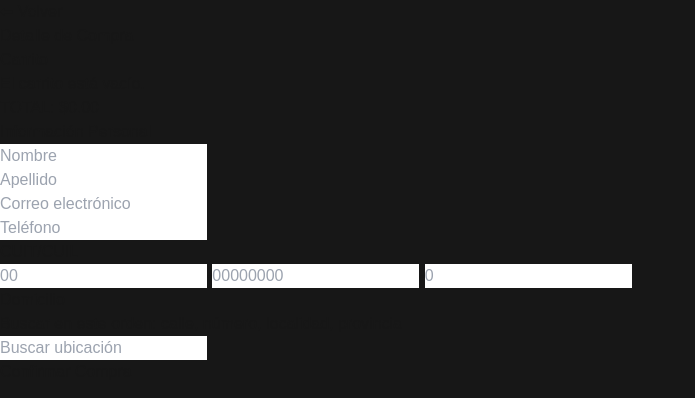
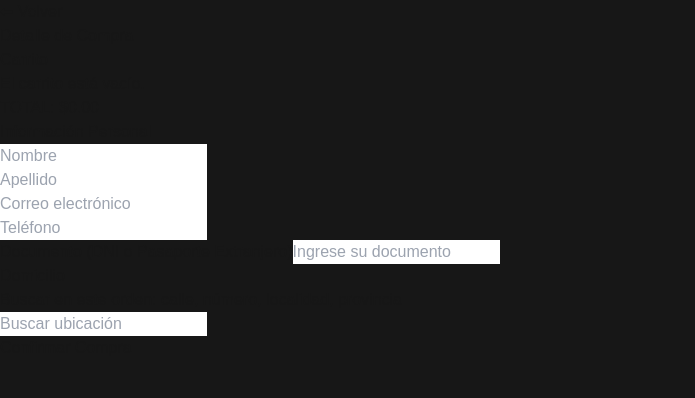
Before and after one commit to JoaquinMarmol/VillaLaAngostura, a Next.js app: page /detalle-compra in a window 1280 px wide. Shown: the top 398 px of the page, without its empty margins (0-695 px from the left). Built offline with nearby package versions, Linux system fonts and the light colour scheme.

Commit message:
form submit

```diff
--- a/src/app/detalle-compra/page.js
+++ b/src/app/detalle-compra/page.js
@@ -1,7 +1,7 @@
 "use client";
 import React, { useEffect, useState } from "react";
 import { useRouter } from "next/navigation";
-import UbicacionAutocompletado from "../components/ubicacion"; // Ajusta la ruta según tu estructura de archivos
+import UbicacionAutocompletado from "../components/ubicacion";
 
 const DetalleCompra = () => {
   const router = useRouter();
@@ -13,15 +13,15 @@ const DetalleCompra = () => {
     mail: "",
     telefono: "",
     direccion: "",
-    cuitPart1: "",
-    cuitPart2: "",
-    cuitPart3: "",
+    ciudad: "",
+    provincia: "",
+    postalCode: "",
+    documento: "",
   });
 
-  const [errors, setErrors] = useState({}); // Estado para almacenar errores de validación
-  const [loading, setLoading] = useState(false); // Estado para manejar el estado de carga
+  const [errors, setErrors] = useState({});
+  const [loading, setLoading] = useState(false);
 
-  // Recupera los datos del carrito y el total desde localStorage al montar el componente
   useEffect(() => {
     const storedCart = localStorage.getItem("cart");
     const storedTotal = localStorage.getItem("total");
@@ -30,51 +30,52 @@ const DetalleCompra = () => {
     if (storedTotal) setTotal(parseFloat(storedTotal));
   }, []);
 
-  // Maneja los cambios en los campos del formulario
   const handleInputChange = (e) => {
     const { name, value } = e.target;
 
-    // Permitir solo números en los campos de CUIT/CUIL
-    if (name === "cuitPart1" || name === "cuitPart2" || name === "cuitPart3") {
+    if (name === "documento") {
       if (!/^\d*$/.test(value)) {
-        return; // Evita actualizar el estado si el valor contiene caracteres no numéricos
+        return;
       }
     }
 
-    // Limpiar errores al cambiar el valor de un campo
     setErrors((prevErrors) => ({ ...prevErrors, [name]: "" }));
 
     setFormData((prev) => ({ ...prev, [name]: value }));
   };
 
-  // Maneja la selección de una ubicación desde el componente de autocompletado
   const handleUbicacionSelect = (ubicacion) => {
+    const addressParts = ubicacion.place_name.split(", ");
+    const calleNumero = addressParts[0];
+    const ciudad = addressParts[1];
+    const provincia = addressParts[2];
+    const postalCode = addressParts[3]?.split(" ")[0] || "";
+
     setFormData((prev) => ({
       ...prev,
-      direccion: ubicacion.place_name,
+      direccion: calleNumero,
+      ciudad: ciudad,
+      provincia: provincia,
+      postalCode: postalCode,
     }));
-    // Limpiar error de dirección si existía
+
     setErrors((prevErrors) => ({ ...prevErrors, direccion: "" }));
   };
 
-  // Función para validar el formulario
   const validateForm = () => {
     let valid = true;
     let errors = {};
 
-    // Validación del nombre
     if (!formData.nombre.trim()) {
       errors.nombre = "El nombre es obligatorio.";
       valid = false;
     }
 
-    // Validación del apellido
     if (!formData.apellido.trim()) {
       errors.apellido = "El apellido es obligatorio.";
       valid = false;
     }
 
-    // Validación del correo electrónico
     if (!formData.mail.trim()) {
       errors.mail = "El correo electrónico es obligatorio.";
       valid = false;
@@ -83,27 +84,19 @@ const DetalleCompra = () => {
       valid = false;
     }
 
-    // Validación del teléfono
     if (!formData.telefono.trim()) {
       errors.telefono = "El teléfono es obligatorio.";
       valid = false;
     }
 
-    // Validación del CUIT/CUIL
-    const cuitCuil = `${formData.cuitPart1}${formData.cuitPart2}${formData.cuitPart3}`;
-    if (
-      !formData.cuitPart1.trim() ||
-      !formData.cuitPart2.trim() ||
-      !formData.cuitPart3.trim()
-    ) {
-      errors.cuitCuil = "El CUIT/CUIL es obligatorio.";
+    if (!formData.documento.trim()) {
+      errors.documento = "El documento es obligatorio.";
       valid = false;
-    } else if (!isValidCuit(cuitCuil)) {
-      errors.cuitCuil = "El CUIT/CUIL no es válido.";
+    } else if (!/^\d{1,10}$/.test(formData.documento)) {
+      errors.documento = "El documento debe ser un número de hasta 10 dígitos.";
       valid = false;
     }
 
-    // Validación de la dirección
     if (!formData.direccion.trim()) {
       errors.direccion = "La dirección es obligatoria.";
       valid = false;
@@ -113,57 +106,37 @@ const DetalleCompra = () => {
     return valid;
   };
 
-  // Función para validar CUIT/CUIL según el algoritmo estándar
-  const isValidCuit = (cuit) => {
-    cuit = cuit.replace(/[-]/g, "");
-    if (cuit.length !== 11 || !/^\d+$/.test(cuit)) return false;
-
-    const mult = [5, 4, 3, 2, 7, 6, 5, 4, 3, 2];
-    let total = 0;
-
-    for (let i = 0; i < mult.length; i++) {
-      total += parseInt(cuit[i]) * mult[i];
+  const handlePurchase = async () => {
+    if (!validateForm()) {
+      return;
     }
 
-    const mod11 = 11 - (total % 11);
-    let verificador = mod11 === 11 ? 0 : mod11 === 10 ? 9 : mod11;
-
-    return parseInt(cuit[10]) === verificador;
-  };
-
-  // Función para manejar la compra
-  const handlePurchase = async () => {
-    if (!validateForm()) {
-      return; // Detener si el formulario no es válido
-    }
-
-    // Combinar las partes del CUIT/CUIL antes de enviar
-    const cuitCuil = `${formData.cuitPart1}-${formData.cuitPart2}-${formData.cuitPart3}`;
-
-    // Extraer event_type_id y quantity del carrito
     if (cart.length === 0) {
       alert("El carrito está vacío.");
       return;
     }
 
-    const eventTypeId = cart[0].event.id; // Asumiendo que solo hay un tipo de evento en el carrito
+    const eventTypeId = cart[0].event.id;
     const quantity = cart[0].quantity;
     const payerEmail = formData.mail;
 
-    // Configurar el payload para la solicitud POST
     const payload = {
       event_type_id: eventTypeId,
       quantity: quantity,
       payer_email: payerEmail,
-      // Agregar todos los campos del formulario
-      nombre: formData.nombre,
-      apellido: formData.apellido,
-      telefono: formData.telefono,
-      direccion: formData.direccion,
-      cuit_cuil: cuitCuil,
+      billing_info: {
+        document_type: "DNI",
+        document_number: formData.documento,
+        full_name: `${formData.nombre} ${formData.apellido}`,
+        email: formData.mail,
+        phone: formData.telefono,
+        address: formData.direccion,
+        city: formData.ciudad,
+        postal_code: formData.postalCode,
+      },
     };
 
-    setLoading(true); // Iniciar estado de carga
+    setLoading(true);
 
     try {
       const response = await fetch("https://digisoftware.online/api/payment-intents/", {
@@ -181,7 +154,7 @@ const DetalleCompra = () => {
       const data = await response.json();
 
       if (data.payment_url) {
-        window.location.href = data.payment_url; // Redirige al checkout de MercadoPago
+        window.location.href = data.payment_url;
       } else {
         alert("Hubo un error al procesar el pago.");
       }
@@ -189,13 +162,12 @@ const DetalleCompra = () => {
       console.error("Error:", error);
       alert("Hubo un error al procesar el pago.");
     } finally {
-      setLoading(false); // Finalizar estado de carga
+      setLoading(false);
     }
   };
 
-  // Función para regresar a la página principal
   const handleBack = () => {
-    router.push("/"); // Cambia "/" por la ruta deseada
+    router.push("/");
   };
 
   return (
@@ -215,17 +187,12 @@ const DetalleCompra = () => {
           ) : (
             <ul>
               {cart.map((item, index) => (
-                <li
-                  key={index}
-                  className="flex justify-between items-center mb-4"
-                >
+                <li key={index} className="flex justify-between items-center mb-4">
                   <div>
                     <span className="font-semibold">{item.event.name}</span>
                     <p className="text-sm">{item.event.description}</p>
                   </div>
-                  <span>
-                    ${(item.event.price * item.quantity).toFixed(2)}
-                  </span>
+                  <span>${(item.event.price * item.quantity).toFixed(2)}</span>
                 </li>
               ))}
             </ul>
@@ -237,7 +204,6 @@ const DetalleCompra = () => {
         <div>
           <h2 className="text-xl font-semibold mb-4">Información Personal</h2>
           <form className="space-y-4">
-            {/* Nombre */}
             <div>
               <input
                 type="text"
@@ -249,12 +215,9 @@ const DetalleCompra = () => {
                   errors.nombre ? "border border-red-500" : ""
                 }`}
               />
-              {errors.nombre && (
-                <p className="text-red-500 text-sm">{errors.nombre}</p>
-              )}
+              {errors.nombre && <p className="text-red-500 text-sm">{errors.nombre}</p>}
             </div>
 
-            {/* Apellido */}
             <div>
               <input
                 type="text"
@@ -266,12 +229,9 @@ const DetalleCompra = () => {
                   errors.apellido ? "border border-red-500" : ""
                 }`}
               />
-              {errors.apellido && (
-                <p className="text-red-500 text-sm">{errors.apellido}</p>
-              )}
+              {errors.apellido && <p className="text-red-500 text-sm">{errors.apellido}</p>}
             </div>
 
-            {/* Correo electrónico */}
             <div>
               <input
                 type="email"
@@ -283,12 +243,9 @@ const DetalleCompra = () => {
                   errors.mail ? "border border-red-500" : ""
                 }`}
               />
-              {errors.mail && (
-                <p className="text-red-500 text-sm">{errors.mail}</p>
-              )}
+              {errors.mail && <p className="text-red-500 text-sm">{errors.mail}</p>}
             </div>
 
-            {/* Teléfono */}
             <div>
               <input
                 type="tel"
@@ -300,72 +257,33 @@ const DetalleCompra = () => {
                   errors.telefono ? "border border-red-500" : ""
                 }`}
               />
-              {errors.telefono && (
-                <p className="text-red-500 text-sm">{errors.telefono}</p>
-              )}
+              {errors.telefono && <p className="text-red-500 text-sm">{errors.telefono}</p>}
             </div>
 
-            {/* CUIT/CUIL */}
             <div>
-              <label className="block mb-2">CUIT/CUIL</label>
-              <div className="flex space-x-2">
-                {/* Parte 1 */}
-                <input
-                  type="text"
-                  name="cuitPart1"
-                  placeholder="00"
-                  maxLength={2}
-                  value={formData.cuitPart1}
-                  onChange={handleInputChange}
-                  className={`w-1/4 p-2 bg-neutral-700 text-neutral-200 rounded ${
-                    errors.cuitCuil ? "border border-red-500" : ""
-                  }`}
-                />
-                <span className="self-center">-</span>
-                {/* Parte 2 */}
-                <input
-                  type="text"
-                  name="cuitPart2"
-                  placeholder="00000000"
-                  maxLength={8}
-                  value={formData.cuitPart2}
-                  onChange={handleInputChange}
-                  className={`w-1/2 p-2 bg-neutral-700 text-neutral-200 rounded ${
-                    errors.cuitCuil ? "border border-red-500" : ""
-                  }`}
-                />
-                <span className="self-center">-</span>
-                {/* Parte 3 */}
-                <input
-                  type="text"
-                  name="cuitPart3"
-                  placeholder="0"
-                  maxLength={1}
-                  value={formData.cuitPart3}
-                  onChange={handleInputChange}
-                  className={`w-1/6 p-2 bg-neutral-700 text-neutral-200 rounded ${
-                    errors.cuitCuil ? "border border-red-500" : ""
-                  }`}
-                />
-              </div>
-              {errors.cuitCuil && (
-                <p className="text-red-500 text-sm">{errors.cuitCuil}</p>
-              )}
+              <label className="block mb-2">Documento (DNI o Pasaporte Extranjero)</label>
+              <input
+                type="text"
+                name="documento"
+                placeholder="Ingrese su documento"
+                maxLength={10}
+                value={formData.documento}
+                onChange={handleInputChange}
+                className={`w-full p-2 bg-neutral-700 text-neutral-200 rounded ${
+                  errors.documento ? "border border-red-500" : ""
+                }`}
+              />
+              {errors.documento && <p className="text-red-500 text-sm">{errors.documento}</p>}
             </div>
 
-            {/* Domicilio */}
             <h3 className="text-lg font-medium">Domicilio</h3>
-            <span className="text-sm">
-              Buscar en este orden: calle, número, localidad, provincia
-            </span>
+            <span className="text-sm">Buscar en este orden: calle, número, localidad, provincia</span>
             <div>
               <UbicacionAutocompletado
                 onUbicacionSelect={handleUbicacionSelect}
                 initialValue={formData.direccion}
               />
-              {errors.direccion && (
-                <p className="text-red-500 text-sm">{errors.direccion}</p>
-              )}
+              {errors.direccion && <p className="text-red-500 text-sm">{errors.direccion}</p>}
             </div>
           </form>
         </div>
```
